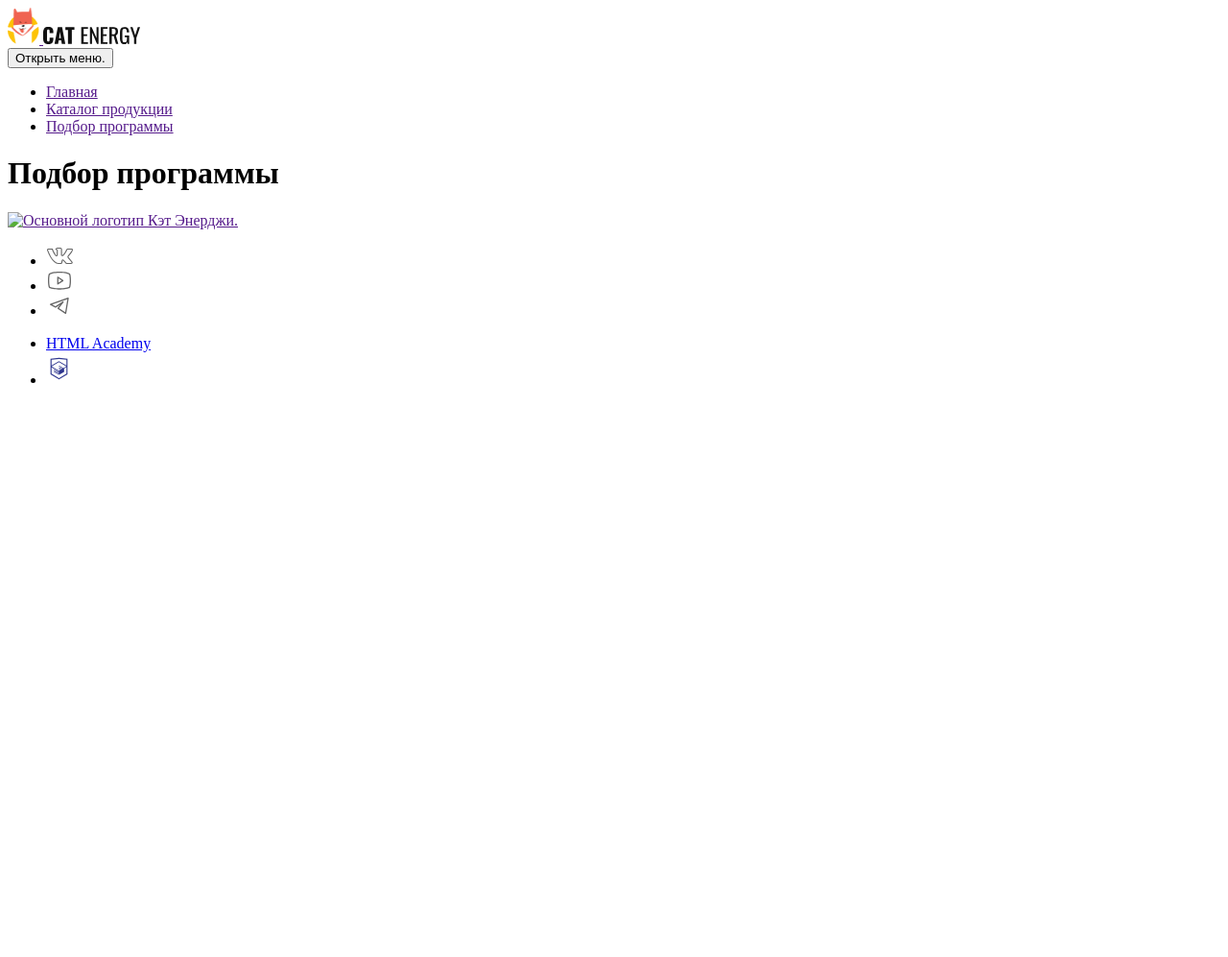
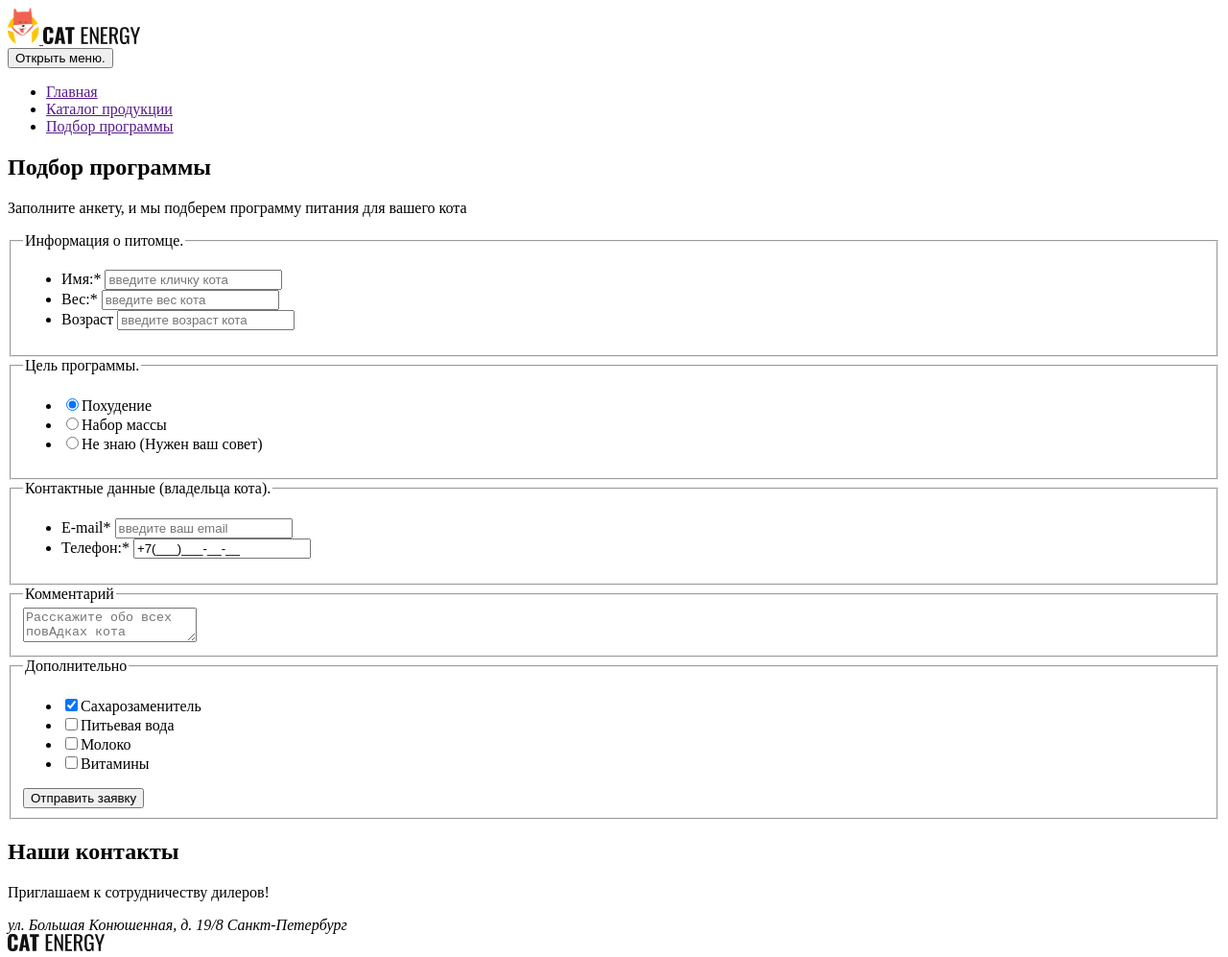
Before and after one commit to htmlacademy-adaptive/1975783-cat-energy-25, a website: page source/form.html in a window 1280 px wide. Shown: the top 997 px of the page at 96% size. Before the commit the page ends 800 px from the top, so only its background shows below. Drawn offline with Linux system fonts and the light colour scheme.

Commit message:
Добавляет разметку страницы с формой

```diff
--- a/source/form.html
+++ b/source/form.html
@@ -38,12 +38,116 @@
     </nav>
   </header>
   <main class="main-container">
+    <section class="programm-form">
       <h1 class="main__title">Подбор программы</h1>
+      <p class="form__description">Заполните анкету, и мы подберем программу питания для вашего кота</p>
+      <form class="programm-form__form" action="https://echo.htmlacademy.ru/" method="post">
+        <fieldset class="programm-form__cat-info">
+          <legend class="visually-hidden">Информация о питомце.</legend>
+          <ul class="programm-form__list">
+            <li class="programm-form__item">
+              <lebel class="programm-form__catname lebel" for="catname">Имя:*
+                <input type="text" name="name" id="catname" placeholder="введите кличку кота" required>
+              </lebel>
+            </li>
+            <li class="programm-form__item">
+              <lebel class="programm-form__weight lebel" for="weight">Вес:*
+                <input type="number" name="weight" id="weight" placeholder="введите вес кота" required>
+              </lebel>
+            </li>
+            <li class="programm-form__item">
+              <lebel class="programm-form__age lebel" for="age">Возраст
+                <input type="number" name="age" id="age" placeholder="введите возраст кота">
+              </lebel>
+            </li>
+          </ul>
+        </fieldset>
+        <fieldset class="programm-form__goal">
+          <legend class="visually-hidden">Цель программы.</legend>
+          <ul class="programm-form__list">
+            <li class="programm-form__item">
+              <lebel class="programm-form__control" for="slim">
+                <input type="radio" name="goal" id="slim" checked>Похудение
+              </lebel>
+            </li>
+            <li class="programm-form__item">
+              <lebel class="programm-form__control" for="weight">
+                <input type="radio" name="goal" id="weight">Набор массы
+              </lebel>
+            </li>
+            <li class="programm-form__item">
+              <lebel class="programm-form__control" for="advice">
+                <input type="radio" name="goal" id="advice">Не знаю (Нужен ваш совет)
+              </lebel>
+            </li>
+          </ul>
+        </fieldset>
+        <fieldset class="programm-form__contacts">
+          <legend class="programm-form__contacts-title form-title">Контактные данные (владельца кота).</legend>
+          <ul class="programm-form__list">
+            <li class="programm-form__item">
+              <lebel class="programm-form__contacts-email" for="email">E-mail*
+                <input class="field-email" type="email" name="email" id="email" placeholder="введите ваш email"
+                  required>
+              </lebel>
+            </li>
+            <li class="programm-form__item">
+              <lebel class="programm-form__contacts-phone" for="phone">Телефон:*
+                <input class="field-phone" type="tel" name="phone-number" id="phone" value="+7(___)___-__-__"
+                  pattern="\+7\s?[\(]{0,1}9[0-9]{2}[\)]{0,1}\s?\d{3}[-]{0,1}\d{2}[-]{0,1}\d{2}"
+                  placeholder="+7(___)___-__-__" required>
+              </lebel>
+            </li>
+          </ul>
+        </fieldset>
+        <fieldset class="programm-form__comments">
+          <legend class="programm-form__comments-title form-title">Комментарий</legend>
+          <lebel class="programm-form__contacts-email" for="comment">
+            <textarea class="field-comment" name="comment" id="comment"
+              placeholder="Расскажите обо всех повАдках кота"></textarea>
+          </lebel>
+        </fieldset>
+        <fieldset class="programm-form__addition">
+          <legend class="programm-form__addition-title form-title">Дополнительно</legend>
+          <ul class="programm-form__list">
+            <li class="programm-form__item">
+              <lebel class="programm-form__control" for="add">
+                <input class="programm-form__checkbox" type="checkbox" name="sweetener" id="add"
+                  checked>Сахарозаменитель
+              </lebel>
+            </li>
+            <li class="programm-form__item">
+              <lebel class="programm-form__control" for="add">
+                <input class="programm-form__checkbox" type="checkbox" name="water" id="add">Питьевая вода
+              </lebel>
+            </li>
+            <li class="programm-form__item">
+              <lebel class="programm-form__control" for="add">
+                <input class="programm-form__checkbox" type="checkbox" name="milk" id="add">Молоко
+              </lebel>
+            </li>
+            <li class="programm-form__item">
+              <lebel class="programm-form__control" for="add">
+                <input class="programm-form__checkbox" type="checkbox" name="vitamins" id="add">Витамины
+              </lebel>
+            </li>
+          </ul>
+          <button class="programm-form__button button" type="submit">Отправить заявку</button>
+      </form>
+    </section>
+    <section class="contacts">
+      <div class="contacts__wrapper">
+        <h2 class="visually-hidden">Наши контакты</h2>
+        <p class="contacts__invite">Приглашаем к сотрудничеству дилеров!</p>
+        <address class="contacts__adress">ул. Большая Конюшенная, д. 19/8 Санкт-Петербург</address>
+        <div class="contacts__map"></div>
+      </div>
+    </section>
   </main>
   <footer class="main-footer">
     <div class="main-footer__logo">
       <a class="footer-container__main-logo main-logo" href="">
-        <img src="images/logo-2.svg" width="101" height="18" alt="Основной логотип Кэт Энерджи.">
+        <img src="img/logo-2.svg" width="101" height="18" alt="Основной логотип Кэт Энерджи.">
       </a>
     </div>
     <ul class="footer-container__list">
```
Also changed, not shown: source/index.html (+1 -1 lines). Lines whose indentation alone changed are shown as unchanged.
